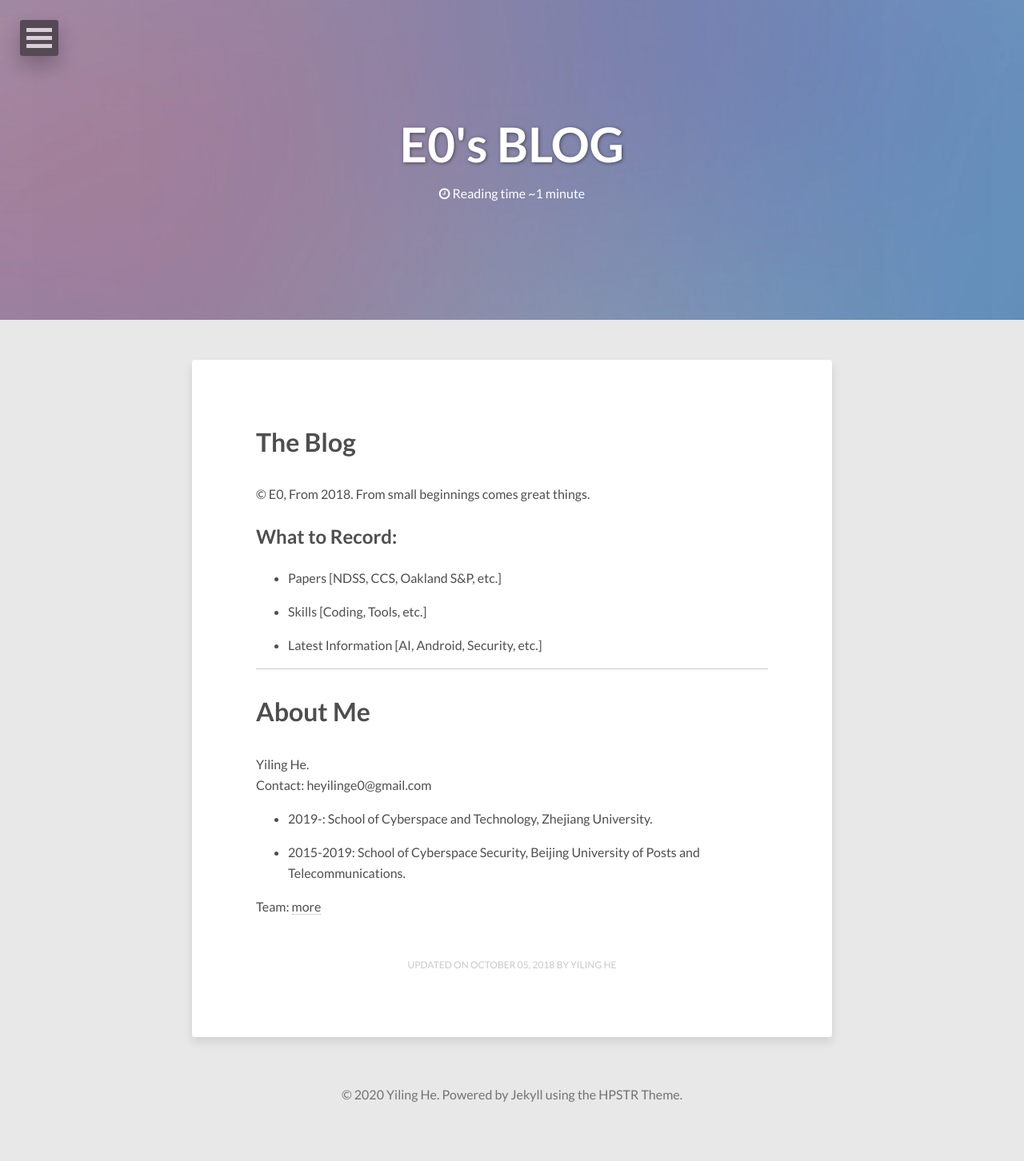
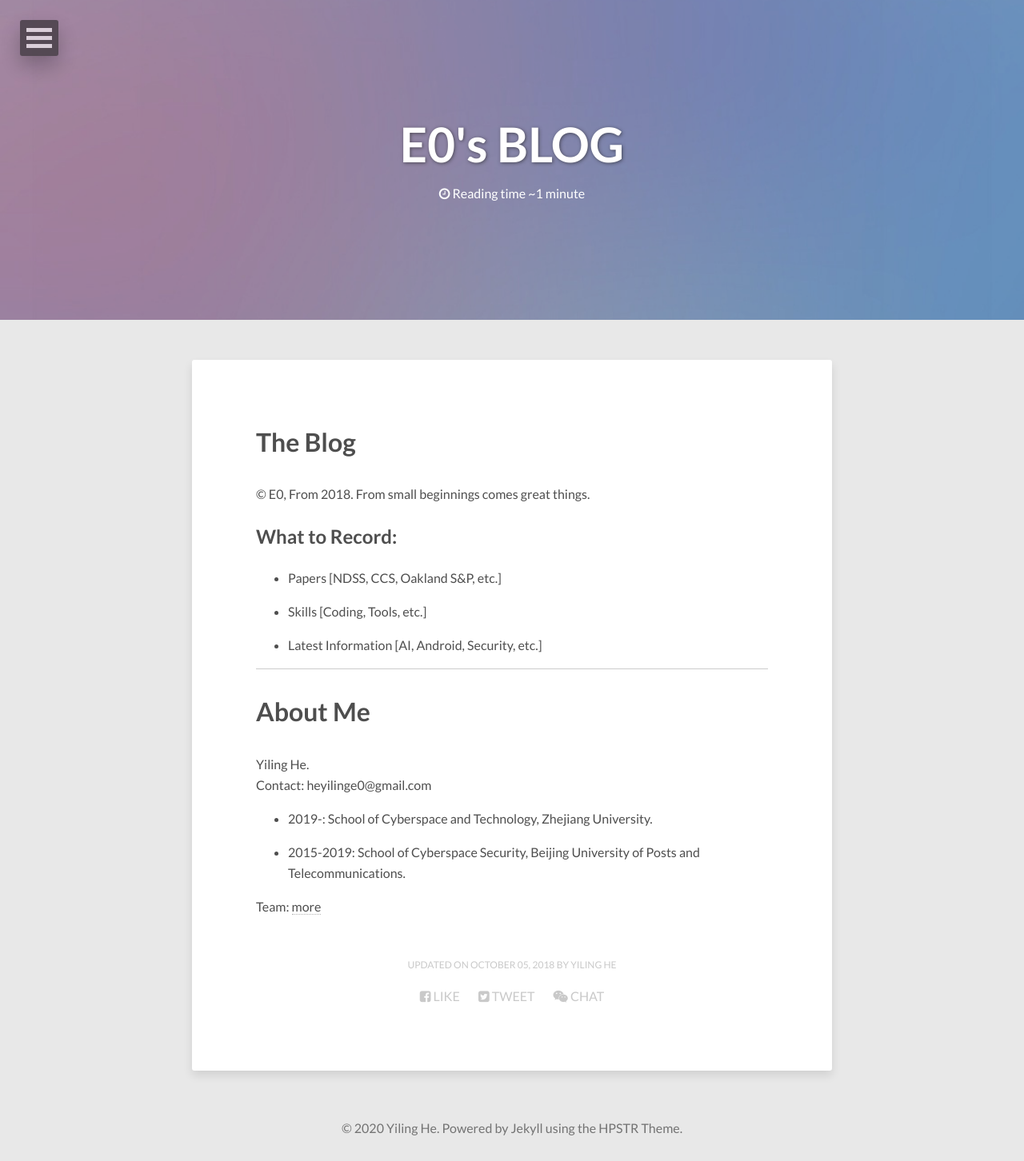
Before and after one commit to E0HYL/BLOG-OF-E0, a Jekyll site: the page built from about/index.md, in a window 1280 px wide. Shown: the whole page at 80% size. Built offline with Jekyll 4.4.1, drawn with Linux system fonts in a browser that asks for light colours; nearby versions of some CDN libraries; before the commit the page ends 1410 px from its top, so only the background shows below that.

Commit message:
test css

```diff
--- a/_includes/social-share.html
+++ b/_includes/social-share.html
@@ -1,8 +1,8 @@
-<!-- <div class="social-share" id="share">
+<div class="social-share" id="share">
   <ul class="socialcount socialcount-small inline-list">
     <li class="facebook"><a href="https://www.facebook.com/sharer/sharer.php?u={{ site.url }}{{ page.url }}" title="Share on Facebook"><span class="count"><i class="fa fa-facebook-square"></i> Like</span></a></li>
     <li class="twitter"><a href="https://twitter.com/intent/tweet?text={{ site.url }}{{ page.url }}" title="Share on Twitter"><span class="count"><i class="fa fa-twitter-square"></i> Tweet</span></a></li>
     <li class="wechat"><a class="social-share-icon icon-wechat" href="javascript:;" title="Share on Wechat"><span class="count"><i class="fa fa-weixin"></i> Chat</span></a></li>
   </ul>
-</div> -->
-<div id="share" class="share"></div>
+</div>
+<!-- <div id="share" class="share"></div> -->
--- a/_sass/_page.scss
+++ b/_sass/_page.scss
@@ -531,19 +531,19 @@ header .entry-meta {
    Social share
    ========================================================================== */
 
-// .socialcount {
-// 	@include font-rem(16);
+.socialcount {
+	@include font-rem(16);
 
-// 	li {
-// 		padding-left: 10px;
-// 		padding-right: 10px;
-// 	}
+	li {
+		padding-left: 10px;
+		padding-right: 10px;
+	}
 
-// 	p > a,
-// 	li > a {
-// 		border-bottom-width: 0;
-// 	}
-// }
+	p > a,
+	li > a {
+		border-bottom-width: 0;
+	}
+}
 
 
 /*
@@ -634,155 +634,6 @@ header .entry-meta {
 /*
    Social share
    ========================================================================== */
-.social-share {
-	font-style: normal;
-	font-size: 16px;
-	-webkit-font-smoothing: antialiased;
-	-webkit-text-stroke-width: 0.2px;
-	-moz-osx-font-smoothing: grayscale;
-}
-
-// .social-share .icon-tencent:before {
-// 	content: "\f07a";
-// }
-
-// .social-share .icon-qq:before {
-// 	content: "\f11a";
-// }
-
-// .social-share .icon-weibo:before {
-// 	content: url(http://www.chinanews.com/fileftp/2019/06/2019-06-20/U435P4T47D44676F24533DT20190620143837.png);
-// }
-
-// .social-share .icon-wechat:before {
-// 	content: url(http://www.chinanews.com/fileftp/2019/06/2019-06-20/U435P4T47D44676F24534DT20190620143837.png);
-// }
-
-// .social-share .icon-qzone:before {
-// 	content: url(http://www.chinanews.com/fileftp/2019/06/2019-06-20/U435P4T47D44676F24532DT20190620143837.png);
-// }
-
-// .social-share .icon-facebook:before {
-// 	content: "\f03a";
-// }
-
-// .social-share .icon-google:before {
-// 	content: "\f04a";
-// }
-
-// .social-share .icon-twitter:before {
-// 	content: "\f06a";
-// }
-
-.social-share a {
-	position: relative;
-	display: inline-block;
-	margin: 4px;
-	outline: none;
-	text-decoration: none;
-}
-
-.social-share .social-share-icon {
-	position: relative;
-	display: inline-block;
-	width: 30px;
-	height: 38px;
-	border: 0px solid #666;
-	border-radius: 50%;
-	color: #666;
-	vertical-align: middle;
-	text-align: center;
-	font-size: 20px;
-	line-height: 38px;
-	transition: background 0s ease-out 0s;
-}
-
-.social-share .social-share-icon:hover {
-	background:transparent;
-	color: #fff;
-}
-
-.social-share .icon-weibo {
-	border-color: #cecece;
-	color: #cecece;
-	background:#cecece;
-	*background:url(http://www.chinanews.com/fileftp/2019/06/2019-06-20/U435P4T47D44676F24533DT20190620143837.png) no-repeat center #cecece ;
-}
-
-.social-share .icon-weibo:hover {
-	background:#fa6042;
-	*background:url(http://www.chinanews.com/fileftp/2019/06/2019-06-20/U435P4T47D44676F24533DT20190620143837.png) no-repeat center #fa6042 ;
-}
-
-.social-share .icon-tencent {
-	border-color: #56b6e7;
-	color: #56b6e7;
-}
-
-.social-share .icon-tencent:hover {
-	background: #56b6e7;
-}
-
-.social-share .icon-qq {
-	border-color: #56b6e7;
-	color: #56b6e7;
-}
-
-.social-share .icon-qq:hover {
-	background: #56b6e7;
-}
-
-.social-share .icon-qzone {
-	border-color: #cecece;
-	color: #cecece;
-	background:#cecece;
-	*background:url(http://www.chinanews.com/fileftp/2019/06/2019-06-20/U435P4T47D44676F24532DT20190620143837.png) no-repeat center #cecece ;
-}
-
-.social-share .icon-qzone:hover {
-	background: #ffbe30;
-	*background:url(http://www.chinanews.com/fileftp/2019/06/2019-06-20/U435P4T47D44676F24532DT20190620143837.png) no-repeat center #ffbe30 ;
-}
-
-.social-share .icon-facebook {
-	border-color: #44619D;
-	color: #44619D;
-}
-
-.social-share .icon-facebook:hover {
-	background: #44619D;
-}
-
-.social-share .icon-google {
-	border-color: #db4437;
-	color: #db4437;
-}
-
-.social-share .icon-google:hover {
-	background: #db4437;
-}
-
-.social-share .icon-twitter {
-	border-color: #55acee;
-	color: #55acee;
-}
-
-.social-share .icon-twitter:hover {
-	background: #55acee;
-}
-
-.social-share .icon-wechat {
-	position: relative;
-	border-color: #cecece;
-	color: #cecece;
-	background:#cecece;
-	*background:url(http://www.chinanews.com/fileftp/2019/06/2019-06-20/U435P4T47D44676F24534DT20190620143837.png) no-repeat center #cecece ;
-}
-
-.social-share .icon-wechat:hover {
-	background: #71d147;
-	*background:url(http://www.chinanews.com/fileftp/2019/06/2019-06-20/U435P4T47D44676F24534DT20190620143837.png) no-repeat center #71d147;
-}
 
 .social-share .icon-wechat .wechat-qrcode {
 	position: absolute;
```
Also changed, not shown: assets/js/vendor/jquery.share.min.js.
